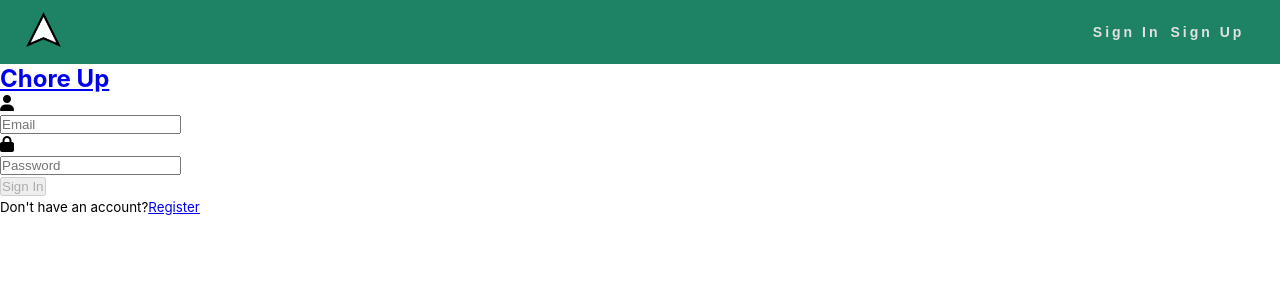
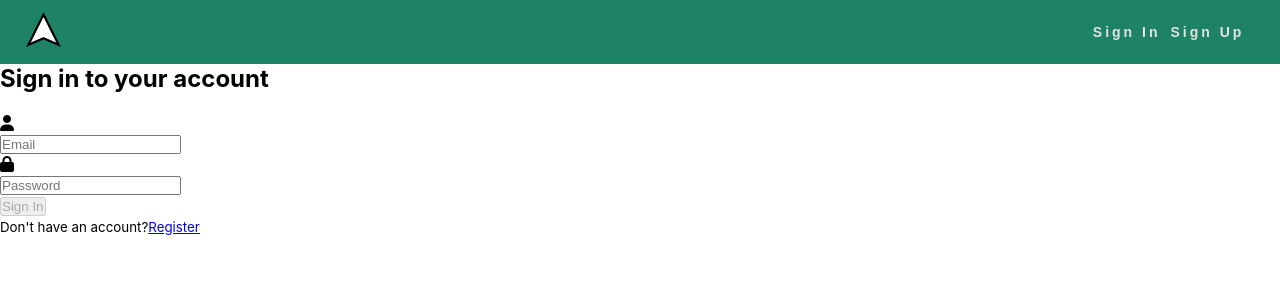
Before and after one commit to Human437/chore-up-client, a React (Create React App) app: page /sign-in in a window 1280 px wide. Shown: the top 300 px of the page. Built offline with nearby package versions, Linux system fonts and the light colour scheme; no server answers.

Commit message:
Replaced chore up with prompt to sign in

```diff
--- a/src/sign-in/sign-in.js
+++ b/src/sign-in/sign-in.js
@@ -108,9 +108,8 @@ export default class SignIn extends React.Component {
     return (
       <>
         <div className="sign-on-container">
-          <Link to="/">
-            <h2 id="heading-sign-on">Chore Up</h2>
-          </Link>
+          <h2>Sign in to your account</h2>
+          <br></br>
           <div id="form-container">
             <div id="form-section">
               <form
```
